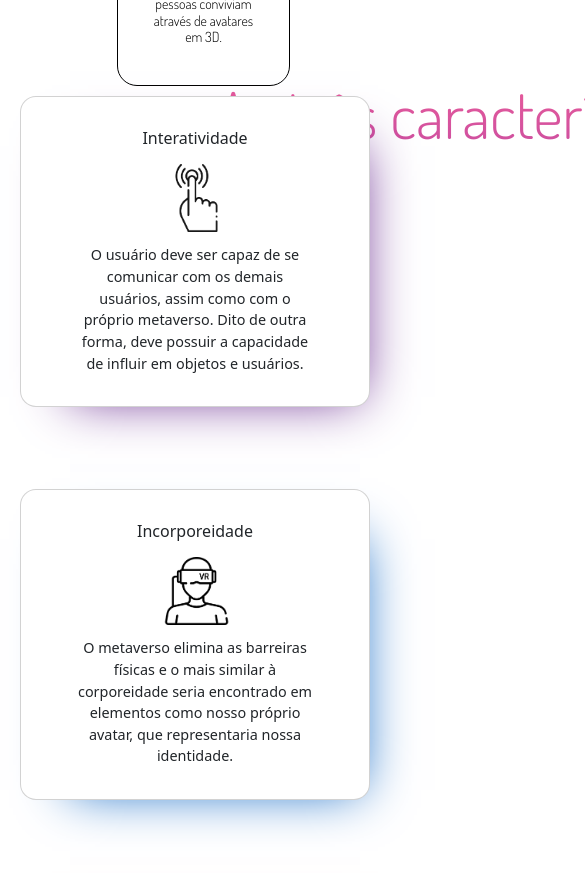
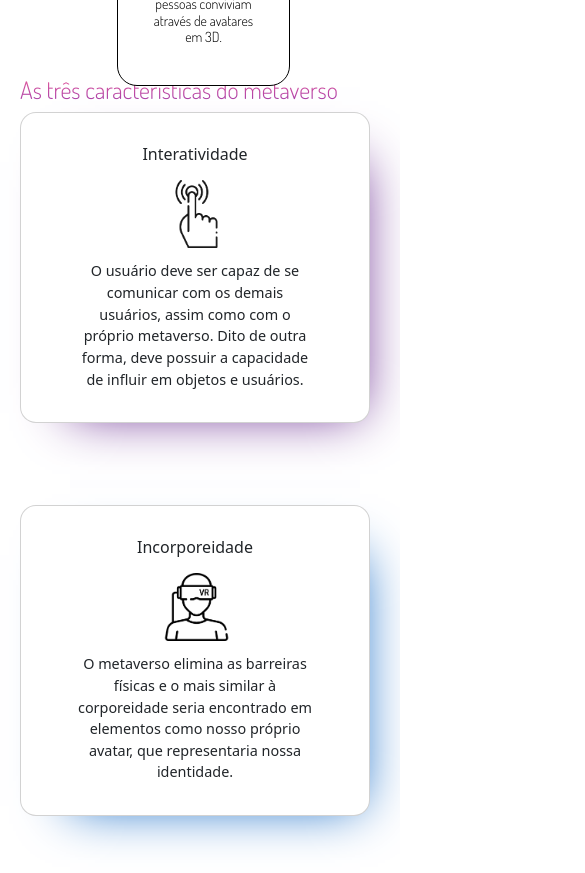
Before and after one commit to Gustavocassaro/projeto-estagio, a plain HTML site: page index.html in a window 390 px wide. Shown: the part 885-1758 px from the top of the page, 585 px wide, since content can reach past the window. Drawn offline with nearby package versions, Linux system fonts and the light colour scheme.

Commit message:
responsividade

```diff
--- a/css/style.css
+++ b/css/style.css
@@ -29,7 +29,6 @@
 .navbar8 {
     position: absolute;
     display: flex;
-    background-color: #4f1d76;
 
 }
 .navbar-nav .nav-linkinv  {
@@ -155,11 +154,14 @@
 }
 
 /* As três Características do Metaverso */
-.max-width .title{
-    position: absolute;
-    width: 15em;
+.minha-classe{
+   /* position: absolute;*/
+    width: 1000px;
     height: 3em;
-    text-align: center;
+    margin: auto;
+    padding-left: 70px;
+}
+.title {
     font-family: 'Dosis';
     font-weight: 400;
     font-size: 4em;
@@ -169,7 +171,30 @@
     -webkit-text-fill-color: transparent;
     animation: backInLeft;
     animation-duration: 1.5s;
+
 }
+
+@media only screen and (max-width: 850px) {
+    .minha-classe{
+        /* position: absolute;*/
+         width: 400px;
+         height: 1em;
+         margin: auto;
+         padding-left: 20px;
+     }
+    .title {
+        font-family: 'Dosis';
+        font-weight: 300;
+        font-size: 1.5em;
+        left: 2em;
+        background: linear-gradient(180deg, #dd136eb2 3.65%, #830796c9 100%);
+        -webkit-background-clip: text;
+        -webkit-text-fill-color: transparent;
+        animation: backInLeft;
+        animation-duration: 1.5s;
+
+    }
+  }
 /*CARDS*/
 main.cards section.card {
     display: flex;
--- a/index.html
+++ b/index.html
@@ -112,7 +112,7 @@
 
 
     <!--Cards-->
-    <div class="max-width">
+    <div class="minha-classe">
       <h1 class="title">As três características do metaverso</h1>
     </div>
 
```
